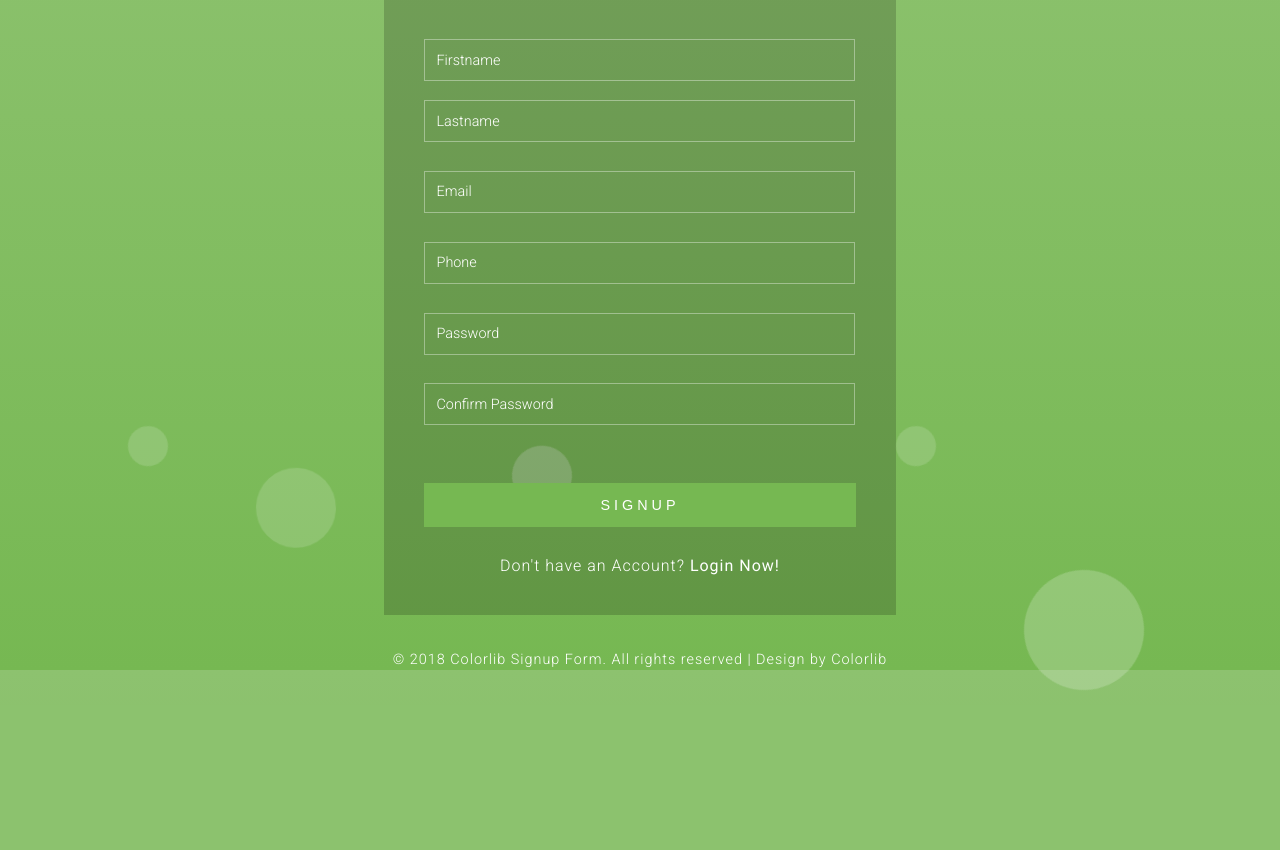
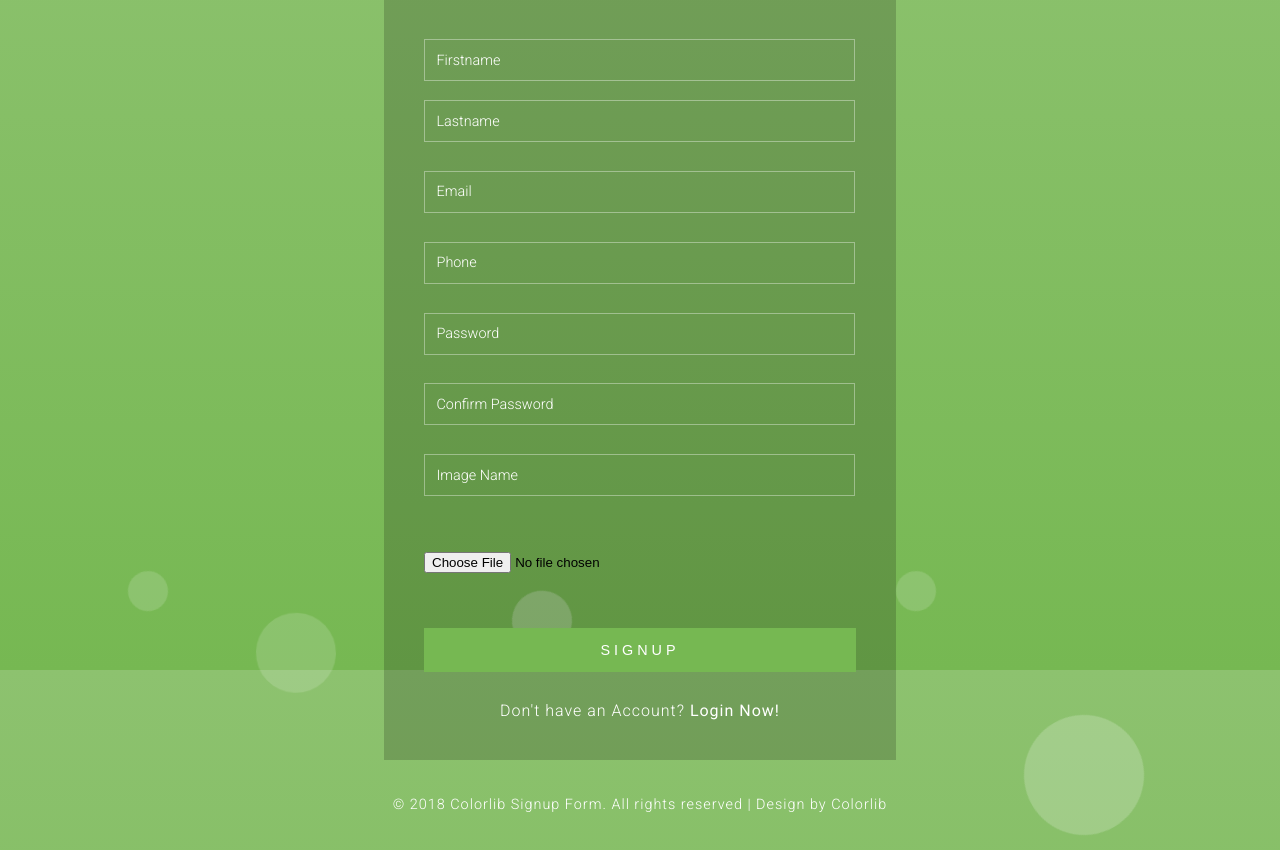
Before and after one commit to kalpesh232/bandra, a Django app: page / in a window 1280 px wide. Shown: the part 130-980 px from the top of the page. Before the commit the page ends 820 px from the top, so only its background shows below. Run offline with Django 4.2, Linux system fonts and the light colour scheme.

Commit message:
uploding image

```diff
--- a/python/django/django_auth/auth_app/models.py
+++ b/python/django/django_auth/auth_app/models.py
@@ -7,3 +7,5 @@
     Email = models.CharField(max_length=50)
     Phone = models.CharField(max_length=10)
     Password = models.CharField(max_length=50)
+    ImageName = models.CharField(max_length=25, default='0000000')
+    pic = models.ImageField(upload_to='static/img/')
--- a/python/django/django_auth/auth_app/templates/auth_app/register.html
+++ b/python/django/django_auth/auth_app/templates/auth_app/register.html
@@ -26,7 +26,7 @@
     <center> <h3 style="color: red;">{{msg}}</h3> </center>
 		<div class="main-agileinfo">
 			<div class="agileits-top">
-				<form action="{% url 'userregister' %}" method="post">
+				<form action="{% url 'userregister' %}" method="post" enctype="multipart/form-data">
           {%csrf_token%}
 					<input class="text" type="text" name="fname" placeholder="Firstname" required="">
           <br>
@@ -35,6 +35,8 @@
           <input class="text email" type="text" name="phone" placeholder="Phone" required="">
 					<input class="text" type="password" name="password" placeholder="Password" required="">
 					<input class="text w3lpass" type="password" name="cpassword" placeholder="Confirm Password" required="">
+					<input class="text w3lpass" type="text" name="imagename" placeholder="Image Name" required="">
+					<input class="text w3lpass" type="file" name="image" placeholder="Image" required="">
 
 					<input type="submit" value="SIGNUP">
 				</form>
--- a/python/django/django_auth/auth_app/views.py
+++ b/python/django/django_auth/auth_app/views.py
@@ -13,6 +13,8 @@
         phone = request.POST['phone']
         password = request.POST['password']
         cpassword = request.POST['cpassword']
+        image_name = request.POST['imagename']
+        user_pic = request.FILES['image']
 
         user = UserRegister.objects.filter(Email = email)
         print('user_filter : ', user)
@@ -21,7 +23,7 @@
             return render(request, 'auth_app/register.html', {'msg' : message})
         else:
             if password == cpassword:
-                UserRegister.objects.create(Firstname = firstname, Lastname = lastname, Email = email, Phone = phone, Password = password)
+                UserRegister.objects.create(Firstname = firstname, Lastname = lastname, Email = email, Phone = phone, Password = password,ImageName=image_name,pic=user_pic)
                 message = 'User Successfully Created'
                 return render(request, 'auth_app/login.html',{'msg':message})
             else:
```
Also changed, not shown: python/django/django_auth/auth_app/migrations/0002_userregister_imagename_userregister_pic.py (added), python/django/django_auth/static/img/po_precedance.PNG (added).
